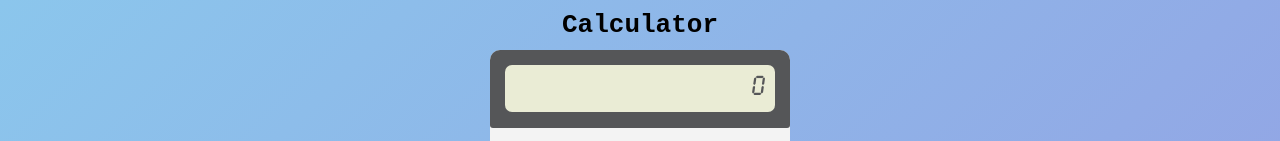
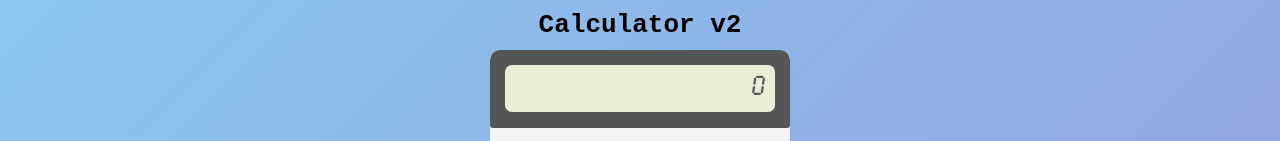
Before and after one commit to diogofcr/calculator, a plain HTML site: page index.html in a window 1280 px wide. Shown: the top 141 px of the page. Drawn offline with Linux system fonts and the light colour scheme.

Commit message:
Beta version

```diff
--- a/index.html
+++ b/index.html
@@ -2,7 +2,7 @@
 <html>
 <head>
   <meta charset="utf-8">
-  <title>Calculator</title>
+  <title>Calculator v2</title>
   <style>
     *{
         margin: 0;
@@ -116,7 +116,7 @@
     <div id="bg-image"></div>
 
     <main>
-        <h1>Calculator</h1>
+        <h1>Calculator v2</h1>
         <div id=calculator>
         <div id="displaycontainer" style="grid-area: display;"><div id="display"></div></div>
         <div id="parent">
```
